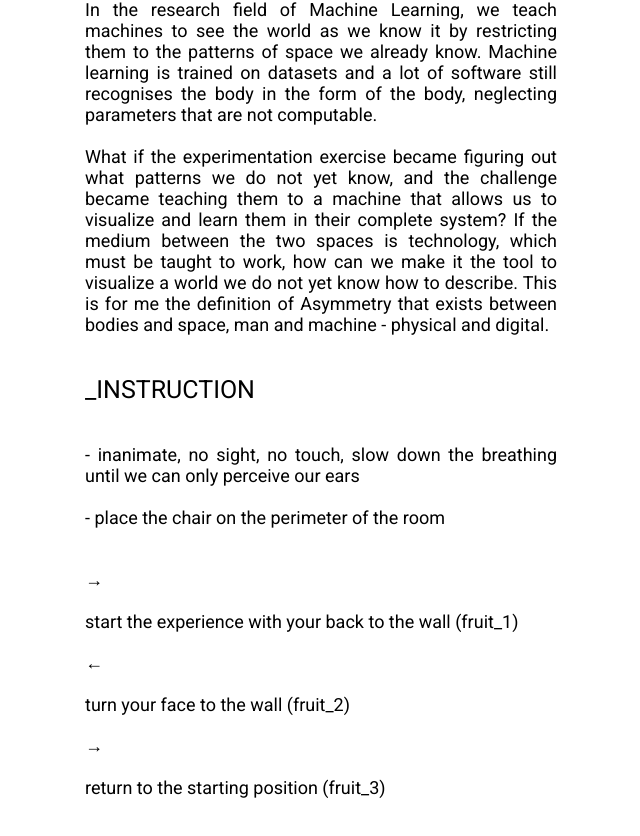
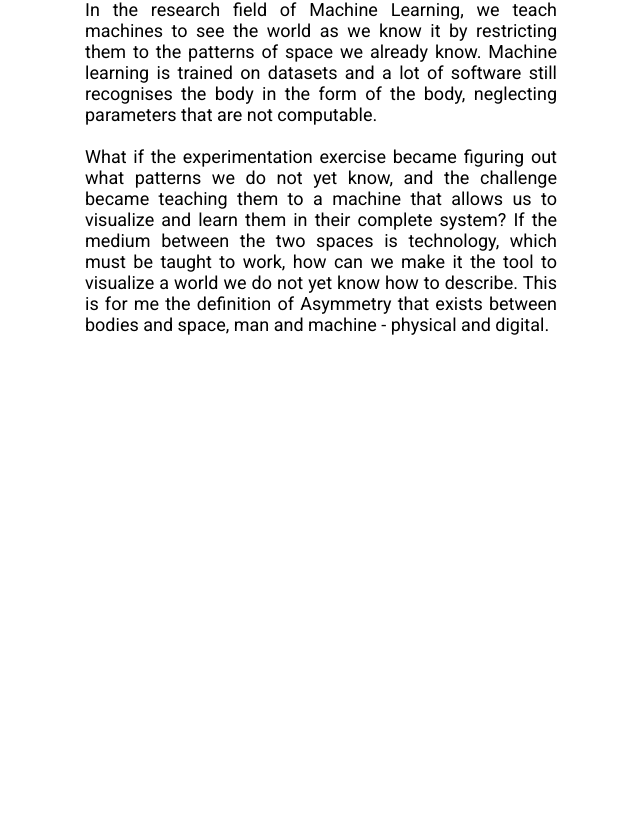
Before and after one commit to luciarebolino/EAT3, a plain HTML site: page index.html in a window 1280 px wide. Shown: the part 1100-1936 px from the top of the page, without its empty margins (415-1055 px from the left). After the commit the page ends 1483 px from the top, so only its background shows below. Drawn offline with nearby package versions, Linux system fonts and the light colour scheme.

Commit message:
Update index.html

```diff
--- a/index.html
+++ b/index.html
@@ -74,25 +74,6 @@ This is for me the definition of Asymmetry that exists between bodies and space,
 
 
 
-    <header2>_INSTRUCTION</header2>
-
-    <P></P>
-    <div>
-      - inanimate, no sight, no touch, slow down the breathing until we can only perceive our ears
-      <br></br>
-      - place the chair on the perimeter of the room
-      <br></br>
-      <P>&#8594;</P>start the experience with your back to the wall (fruit_1)
-      <P>&#8592;</P>turn your face to the wall (fruit_2)
-      <P>&#8594;</P>return to the starting position (fruit_3)
-
-
-
-    </div>
-    <p></p>
-    <br></br>
-
-
 
 
 
```
